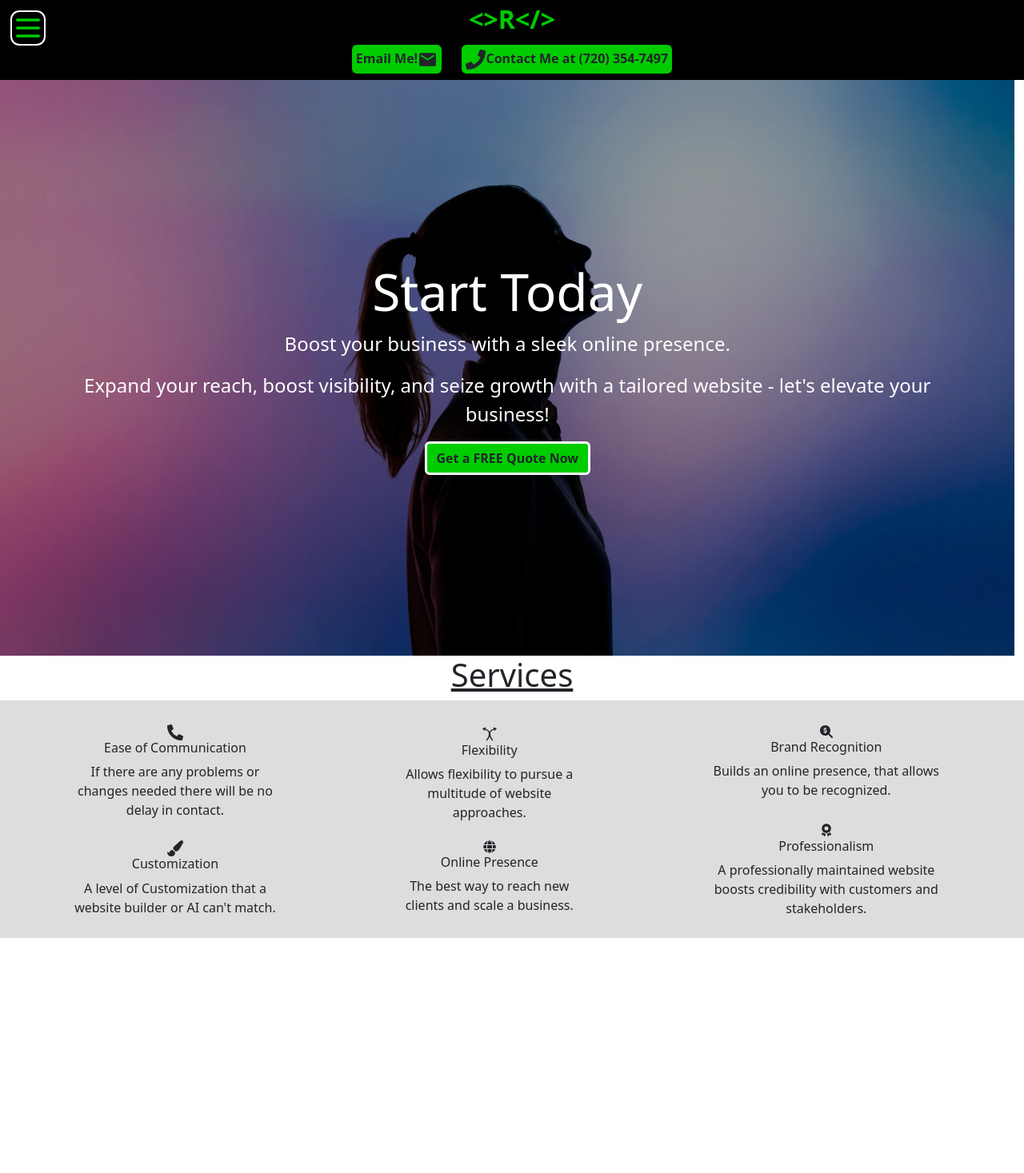
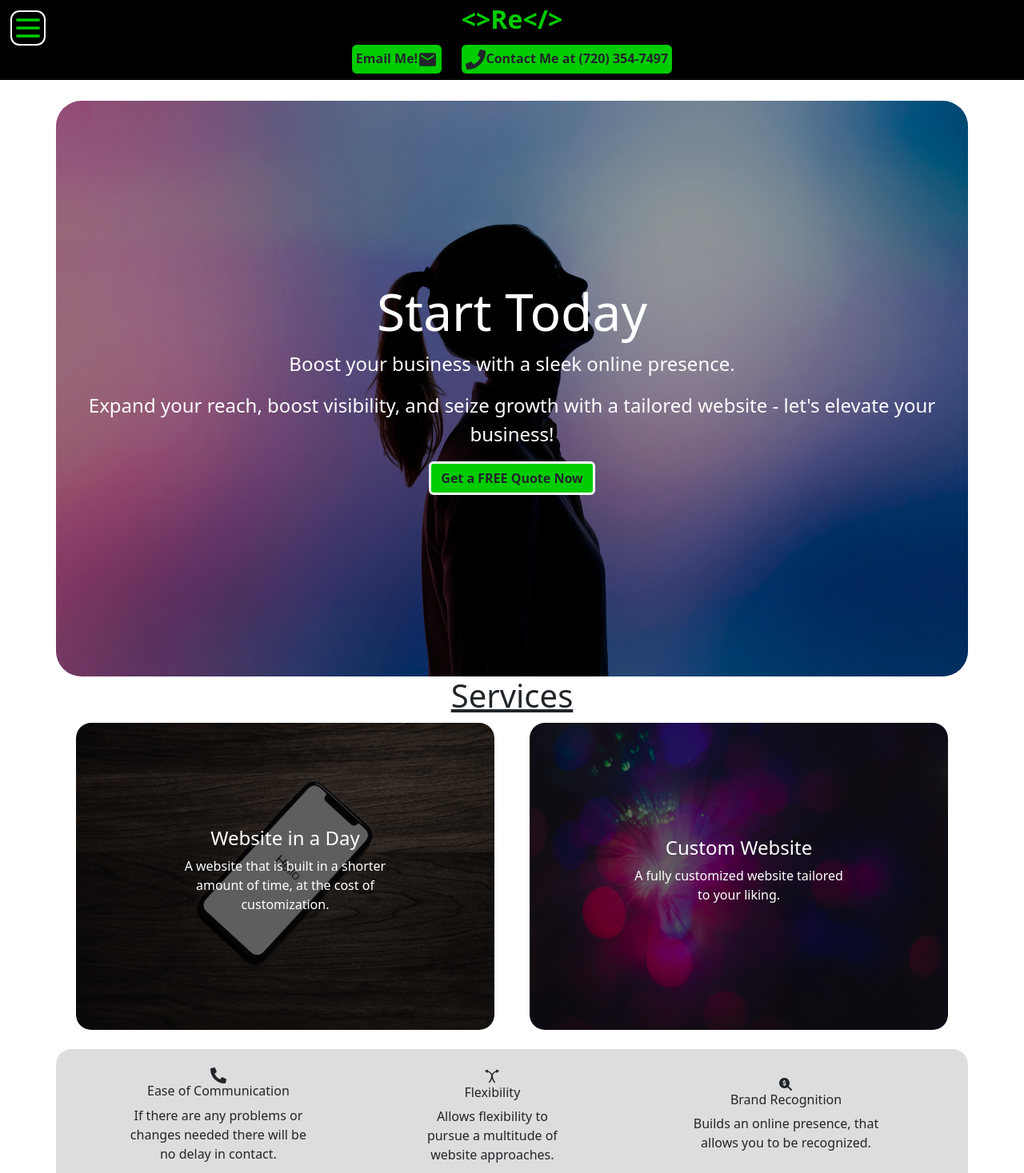
Before and after one commit to rfrisk44/mySiteDeployment, a React (Create React App) app: page / in a window 1280 px wide. Shown: the top 1467 px of the page at 80% size. Before the commit the page ends 1198 px from the top, so only its background shows below. Built offline with nearby package versions, Linux system fonts and the light colour scheme.

Commit message:
Fixed menu overlay

```diff
--- a/src/App.css
+++ b/src/App.css
@@ -15,17 +15,12 @@ body{
     background-repeat: no-repeat;
     color: white;
     display: flex;
-    flex-direction: column;
     justify-content: center;
     align-items: center;
     height: 90vh; /* Set height to occupy full viewport height */
-    width: 99.1vw;
     z-index: 0;
-}
-@media (max-width:500px) {
-    #landing{
-        width: 100vw;
-    }
+    border-radius: 2rem;
+    margin-top: 2%;
 }
 
 .overlay{
@@ -34,10 +29,21 @@ body{
     height: 100%;
     background-color: rgba(0, 0, 0, 0.4);
     z-index: 1;
+    border-radius: 2rem;
 }
 .successText{
     color: white;
     z-index: 2;
+}
+
+@media (max-width:500px) {
+    #landing{
+        border-radius: 0;
+        margin-top: 0;
+    }
+    .overlay{
+        border-radius: 0%;
+    }
 }
 
 /* Top Contact */
@@ -106,6 +112,7 @@ body{
   @media (max-width: 500px) {
     .service-item {
       flex-basis: 90%; /* Adjust width for smaller screens */
+      margin-top: 1%;
     }
   }
 
@@ -231,9 +238,9 @@ body{
     display: flex;
     justify-content: space-evenly;
     align-items: center;
-    margin: 0 auto;
     margin-bottom: 2%;
     overflow-x: hidden;
+    border-radius: 1.2rem;
 }
 .benefit{
     margin: 5%;
--- a/src/components/Benefits.jsx
+++ b/src/components/Benefits.jsx
@@ -7,12 +7,13 @@ import { FaGlobe } from "react-icons/fa";
 import { FaMagnifyingGlassDollar } from "react-icons/fa6";
 import MyCarousel from './MyCarousel';
 import { useMediaQuery } from 'react-responsive';
+import { Container } from 'react-bootstrap';
 
 const Benefits = () => {
   const isMobile = useMediaQuery({ maxWidth: 500 });
 
   return (
-    <div className='benefitsContainer text-center'>
+    <Container className='benefitsContainer text-center'>
       {isMobile ? (
         <MyCarousel />
       ) : (
@@ -55,7 +56,7 @@ const Benefits = () => {
           </div>
           </>
       )}
-    </div>
+    </Container>
   )
 }
 
--- a/src/components/CallToAction.jsx
+++ b/src/components/CallToAction.jsx
@@ -11,7 +11,7 @@ const CallToAction = () => {
   };
 
   return (
-    <div className="p-3 text-center" id="landing">
+    <Container className="p-3 text-center" id="landing">
       <div className="overlay"></div> {/* Overlay div */}
       <Container className="successText">
         {showModal ? (
@@ -30,7 +30,7 @@ const CallToAction = () => {
           <AppointmentForm onClose={toggleModal} />)
         }
       </Container>
-    </div>
+    </Container>
   );
 };
 
--- a/src/components/Service.jsx
+++ b/src/components/Service.jsx
@@ -1,17 +1,16 @@
 import React from "react";
 import img1 from "./images/pexels-tyler-lastovich-699122.webp";
 import img2 from "./images/shahadat-rahman-voM1Z9cGPCU-unsplash.webp";
-import {Container} from 'react-bootstrap';
-import LazyLoad from 'react-lazy-load';
+import { Container } from "react-bootstrap";
+import LazyLoad from "react-lazy-load";
 
 const Service = () => {
   return (
     <Container className="text-center">
       <h1 className="text-decoration-underline">Services</h1>
-        <LazyLoad>
         <div className="services text-center d-flex">
           <div className="service-item">
-          <img src={img1} alt="Coding" style={{borderRadius:'1.2rem'}}/>
+            <img src={img1} alt="Coding" style={{ borderRadius: "1.2rem" }} />
             <div className="text">
               <h4>Website in a Day</h4>
               <p>
@@ -21,16 +20,13 @@ const Service = () => {
             </div>
           </div>
           <div className="service-item">
-          <img src={img2} alt="Coding" style={{borderRadius:'1.2rem'}}/>
+            <img src={img2} alt="Coding" style={{ borderRadius: "1.2rem" }} />
             <div className="text">
               <h4>Custom Website</h4>
-            <p>
-              A fully customized website tailored to your liking.
-            </p>
+              <p>A fully customized website tailored to your liking.</p>
             </div>
           </div>
         </div>
-      </LazyLoad>
     </Container>
   );
 };
--- a/src/components/Success.jsx
+++ b/src/components/Success.jsx
@@ -8,7 +8,7 @@ const Success = ({ formData, onClose }) => {
         <LiaTimesSolid size={35}/>
       </button>
       <div>
-        <h2>Thank You for Choosing Our Services!</h2>
+        <h2>Thank You for Choosing My Service!</h2>
         <p>Dear {formData.firstName} {formData.lastName},</p>
         <p>I wanted to take a moment to express my sincerest gratitude for choosing my services. Your decision means a great deal to me, and I am truly honored to have the opportunity to work with you.</p>
         <p>Rest assured, your request has been received, and you'll soon find a confirmation email in your inbox detailing the next steps and providing any additional information you may need.</p>
```
Lines whose indentation alone changed are shown as unchanged.
